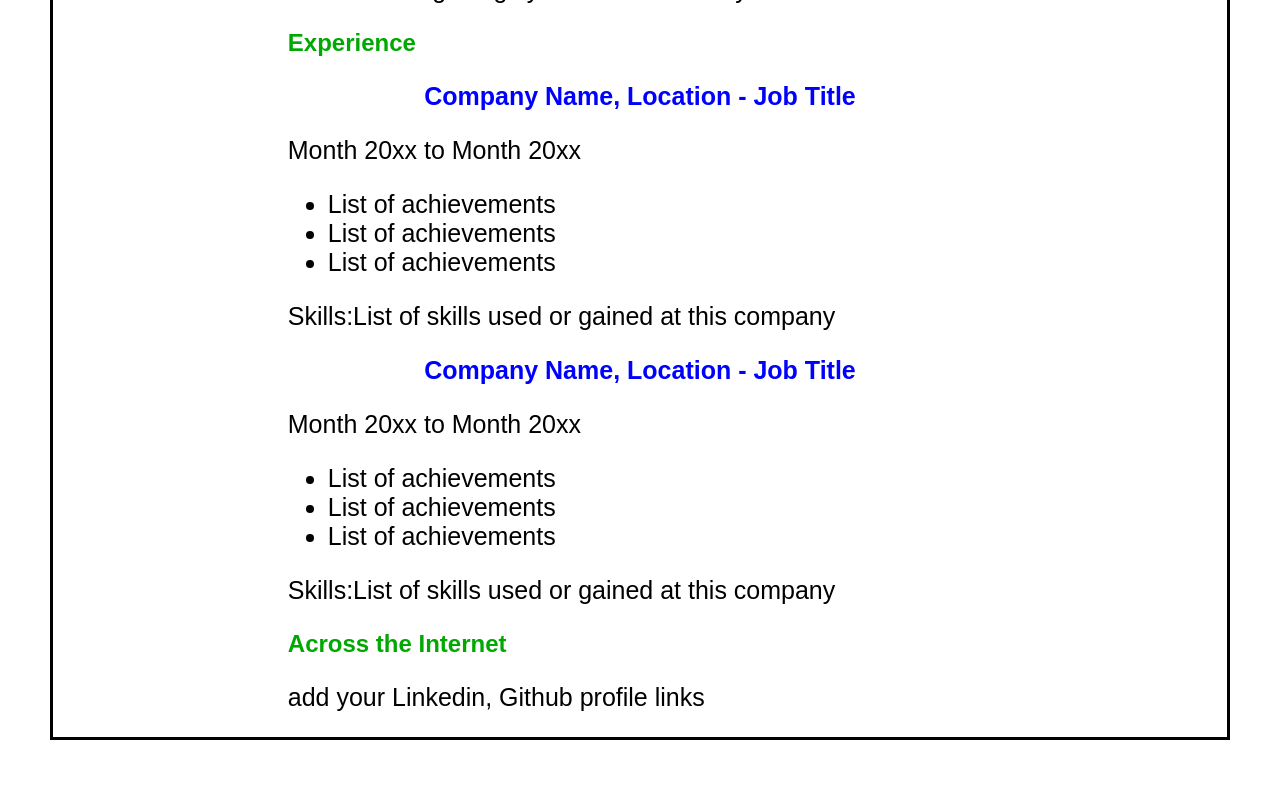
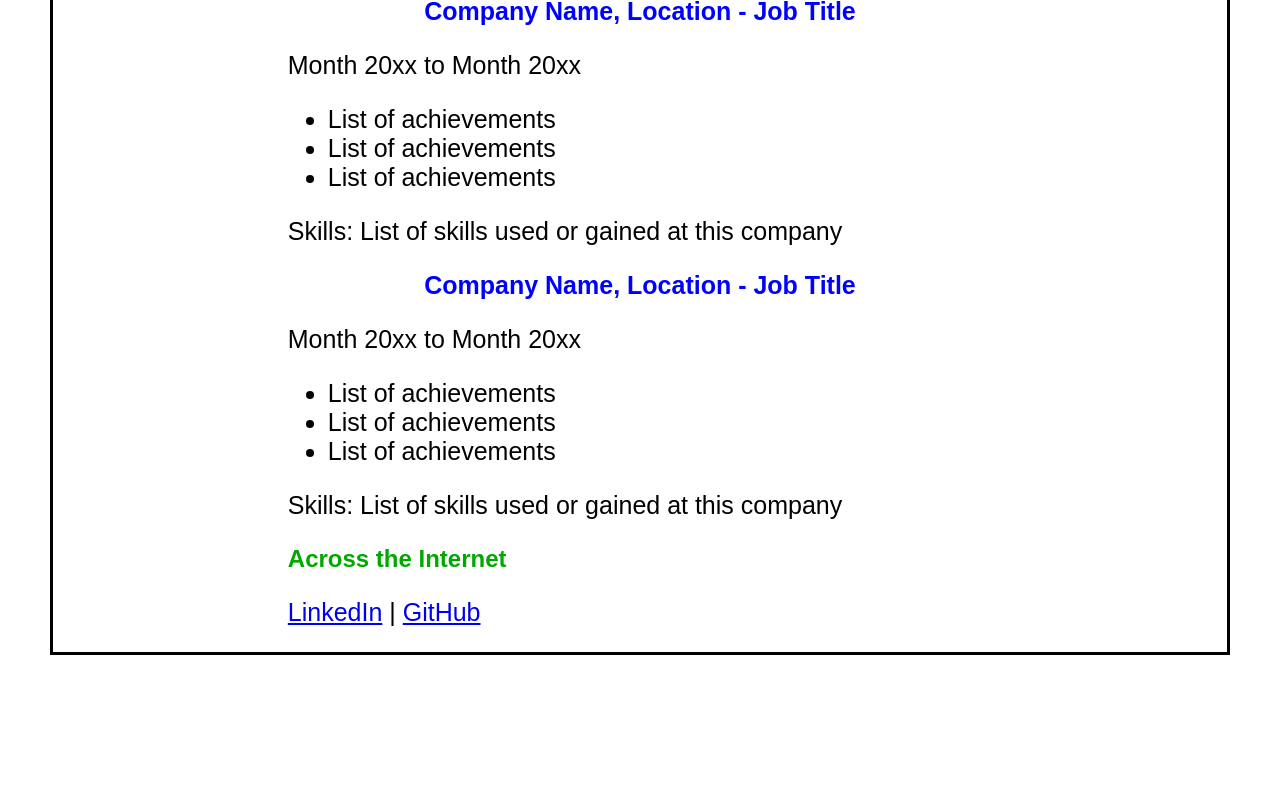
Before and after one commit to Vexomo/https-roadmap.sh-projects-single-page-cv, a plain HTML site: page index.html in a window 1280 px wide. Shown: the part 843-1633 px from the top of the page. After the commit the page ends 1548 px from the top, so only its background shows below. Drawn offline with Linux system fonts and the light colour scheme.

Commit message:
Add files via upload

```diff
--- a/index.html
+++ b/index.html
@@ -1,33 +1,38 @@
 <!DOCTYPE html>
 <html lang="en">
 <head>
+    <meta charset="UTF-8">
     <title>Single-page CV</title>
     <link rel="icon" type="image/x-icon" href="curriculum-vitae.png">
 </head>
-    <body>
-        <div  class="container">
-        <br>
+<body>
+    <div class="container">
         <hr>
-        <h1 style="font-family: Arial;">Your Name</h1>
+        <h1>Your Name</h1>
         <h2>Junior Frontend Developer</h2>
-        <br>
 
-        <p>123 Your Adress</p>
+        <p>123 Your Address</p>
         <p>Your City, ST 12345</p>
         <p>(123) 456-7890</p>
-        <p>no_reply@example.com</p>
+        <p><a href="mailto:no_reply@example.com">no_reply@example.com</a></p>
 
         <h2>Skills</h2>
-
-        <p>HTML,CSS,JavaScript,Accessibility,Figma to Design,Responsive Web Design, Technical Writing, Presentation</p>
+        <p>HTML, CSS, JavaScript, Accessibility, Figma to Design, Responsive Web Design, Technical Writing, Presentation</p>
 
         <h2>Education</h2>
-
         <h3>School Name, Location - Degree</h3>
         <p>Month 20xx to Month 20xx</p>
         <p>List of exciting things you did at university</p>
 
         <h2>Experience</h2>
+        <h3>Company Name, Location - Job Title</h3>
+        <p>Month 20xx to Month 20xx</p>
+        <ul>
+            <li>List of achievements</li>
+            <li>List of achievements</li>
+            <li>List of achievements</li>
+        </ul>
+        <p>Skills: List of skills used or gained at this company</p>
 
         <h3>Company Name, Location - Job Title</h3>
         <p>Month 20xx to Month 20xx</p>
@@ -36,51 +41,35 @@
             <li>List of achievements</li>
             <li>List of achievements</li>
         </ul>
-        <p>Skills:List of skills used or gained at this company</p>
-
-        <h3>Company Name, Location - Job Title</h3>
-        <p>Month 20xx to Month 20xx</p>
-        <ul>
-            <li>List of achievements</li>
-            <li>List of achievements</li>
-            <li>List of achievements</li>
-        </ul>
-        <p>Skills:List of skills used or gained at this company</p>
+        <p>Skills: List of skills used or gained at this company</p>
 
         <h2>Across the Internet</h2>
-
-        <p>add your Linkedin, Github profile links</p>
+        <p>
+            <a href="https://www.linkedin.com" target="_blank">LinkedIn</a> |
+            <a href="https://github.com" target="_blank">GitHub</a>
+        </p>
     </div>
-    </body>
-<style>
+</body>
+    <style>
         body {
             display: flex;
             justify-content: center;
-            align-items: flex-start; /* keeps it slightly below the top */
+            align-items: flex-start;
             min-height: 100px;
-            padding-top: 20px; /* smaller top space instead of <br> */
+            padding-top: 20px; /* replaces <br> */
             margin: 50px;
             border: solid;
-            font-family: Arial;
+            font-family: Arial, sans-serif;
         }
-
-        /* Container to restrict width and center text */
         .container {
             width: 60%;
             max-width: 900px;
             text-align: center;
         }
-        h1 {font-family: Arial;text-align: left;}
-        li, p {
-            font-size: 25px;
-            text-align: left;  /* lists aligned left for readability */
-        }
-
-
+        h1 {font-family: Arial, sans-serif;text-align: left;}
         h2 {color: rgb(1, 168, 1);text-align: left;}
         h3 {font-size: 25px;color: blue;}
-        hr{border: solid; color: black;}
+        li, p {font-size: 25px;text-align: left;}
+        hr {border: solid;color: black;}
     </style>
-
-
 </html>
```
